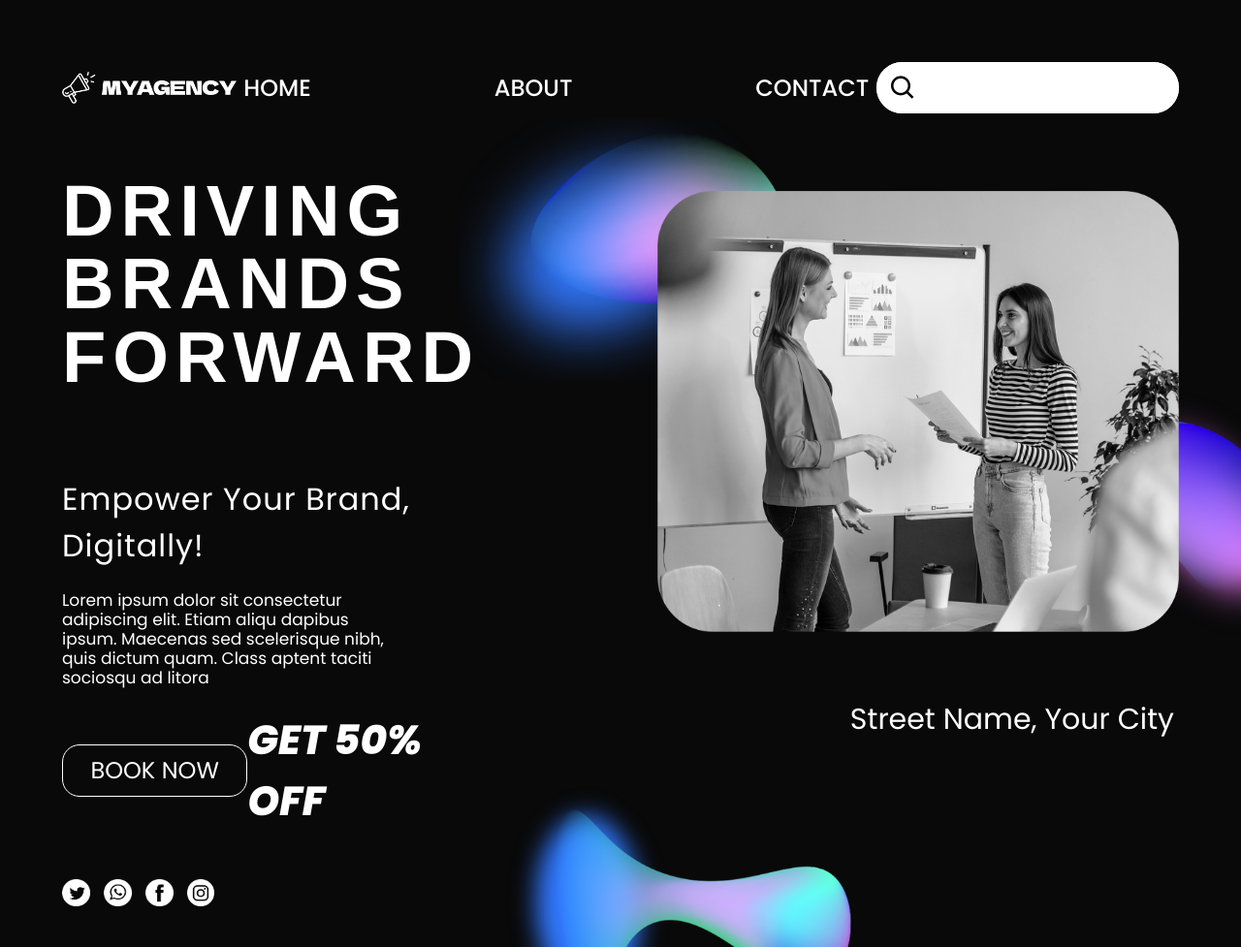
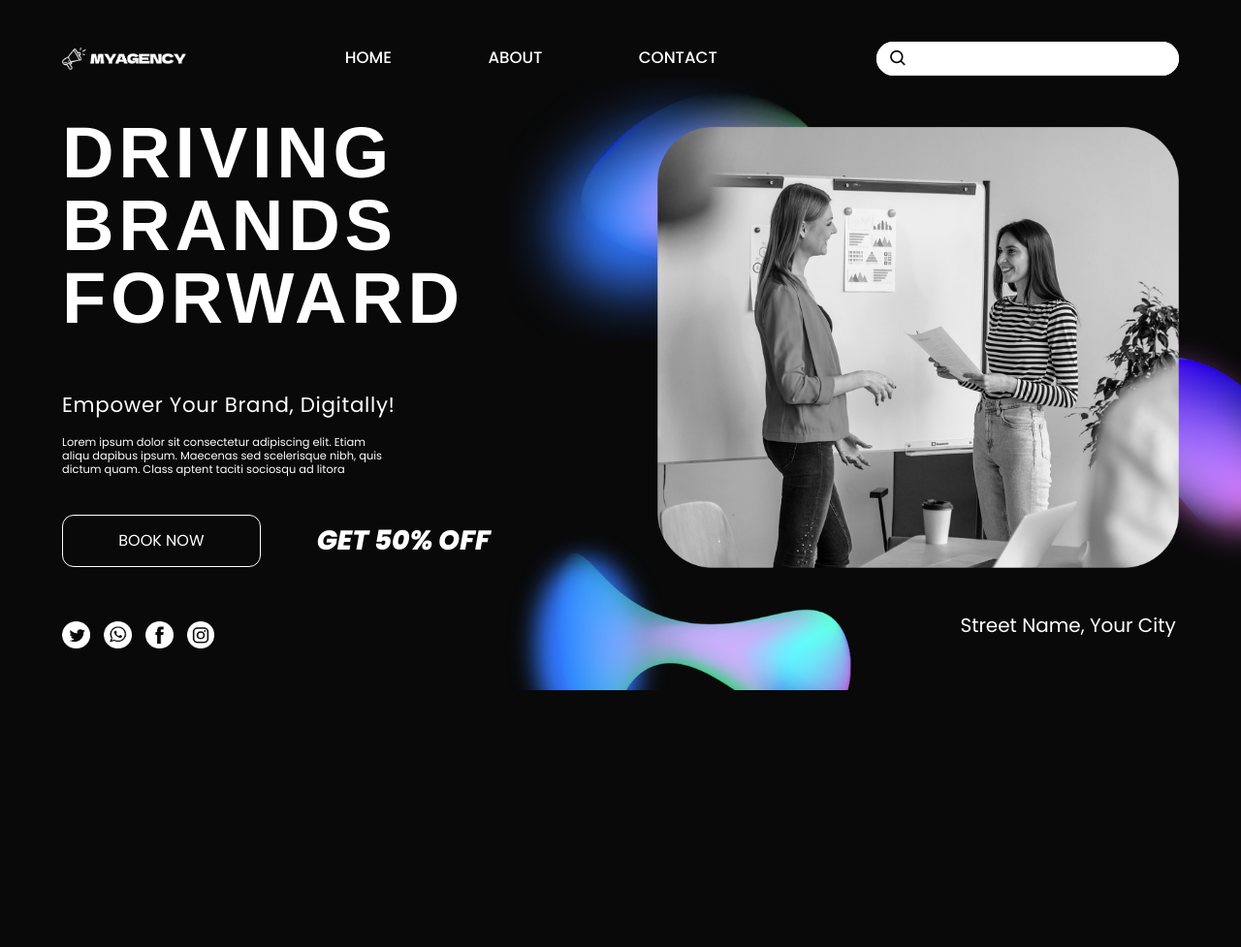
Before and after one commit to ArmanDev89/brand_landing, a plain HTML site: page index.html in a window 1280 px wide. Shown: the whole page at 97% size. After the commit the page ends 843 px from the top, so only its background shows below. Drawn offline with nearby package versions, Linux system fonts and the light colour scheme; a web font is replaced by a local one.

Commit message:
css changes(adaptive page)

```diff
--- a/style.css
+++ b/style.css
@@ -44,30 +44,30 @@ button {
     justify-content: space-between;
     align-items: center;
     margin-left: 5vw;
-    margin-top: 64px;
+    margin-top: 3.33vw;
 }
 
 .logo{
-    width: 180px;
+    width: 10vw;
 }
 
 .links{
     display: flex;
     justify-content: space-between;
     align-items: center;
-    width: 645px;
+    width: 30vw;
 }
 
 .links a{
     text-decoration: none;
     color: #fff;
     font-weight: 500;
-    font-size: 24px;
+    font-size: 1.3vw;
     transition: .5s ease;
 }
 
 .links a:hover{
-    transform: translateY(-5px);
+    transform: translateY(-0.4vw);
 }
 
 .search_bar__wrapper{
@@ -75,25 +75,25 @@ button {
     display: flex;
     align-items: center;
     width: 24.4vw;
-    height: 53px;
+    height: 2.76vw;
     background-color: #fff;
-    border-radius: 46.5px;
+    border-radius: 2.42vw;
 }
 
 .search_bar__wrapper__input{
     width: 24.4vw;
-    height: 53px;
-    border-radius: 46.5px;
+    height: 2.76vw;
+    border-radius: 2.42vw;
     outline: none;
     border: none;
-    font-size: 28px;
+    font-size: 1.46vw;
     padding-left: 3vw;
 }
 
 .bx-search{
     position: absolute;
     color: #000;
-    font-size: 30px;
+    font-size: 1.5625vw;
     margin-left: 1vw;
 }
 
@@ -104,7 +104,7 @@ button {
     display: flex;
     justify-content: space-between;
     margin-left: 5vw;
-    margin-top: 63px;
+    margin-top: 3.28vw;
 }
 
 .main__content_text{
@@ -115,33 +115,33 @@ button {
     font-family: 'Dela Gothic One', sans-serif;
     font-size: 5.8vw;
     line-height: 5.88vw;
-    letter-spacing: 7px;
+    letter-spacing: 0.365vw;
 }
 
 .main__content_text h2{
-    font-size: 32px;
+    font-size: 1.67vw;
     font-weight: 400;
-    margin-top: 85px;
-    letter-spacing: 1px;
+    margin-top: 4.4vw;
+    letter-spacing: 0.052vw;
 }
 
 .main__content_text h3{
     width: 26vw;
-    font-size: 17px;
+    font-size: 0.89vw;
     font-weight: 400;
-    margin-top: 22px;
-    line-height: 20px;
+    margin-top: 1.15vw;
+    line-height: 1.1vw;
 }
 
 .main__content_image{
     position: relative;
     width: 42vw;
-    margin-top: 17px;
+    margin-top: 0.89vw;
 }
 
 .main__content_image p{
-    margin: 68px 5px 0 0;
-    font-size: 30px;
+    margin: 3.54vw 0.26vw 0 0;
+    font-size: 1.56vw;
     text-align: right;
 }
 
@@ -152,8 +152,8 @@ button {
 
 .object1{
     width: 26.2vw;
-    top: -75px;
-    left: -205px;
+    top: -4vw;
+    left: -12vw;
 }
 
 .object2{
@@ -174,7 +174,7 @@ button {
     justify-content: space-between;
     align-items: center;
     height: 4.2vw;
-    margin-top: 59px;
+    margin-top: 3.125vw;
 }
 
 .main__content_button a{
@@ -183,11 +183,11 @@ button {
     align-items: center;
     color: #fff;
     font-weight: 400;
-    font-size: 24px;
+    font-size: 1.25vw;
     width: 16vw;
     height: 4.2vw;
-    border: 1px solid #fff;
-    border-radius: 18px;
+    border: 0.052vw solid #fff;
+    border-radius: 0.9375vw;
     text-decoration: none;
     transition: 0.3s ease-out;
 }
@@ -200,13 +200,13 @@ button {
 }
 
 .main__content_button span{
-    font-size: 42px;
+    font-size: 2.19vw;
     font-weight: 800;
     font-style: italic;
 }
 
 .main__content__social_media{
-    margin-top: 85px;
+    margin-top: 4.4vw;
     display: flex;
     justify-content: space-between;
     align-items: center;
@@ -216,4 +216,9 @@ button {
 .main__content__social_media a img{
     width: 2.25vw;
     filter: brightness(10);
+    transition: .3s ease;
 }
+
+.main__content__social_media a img:hover{
+    transform: scale(1.08);
+}
```
